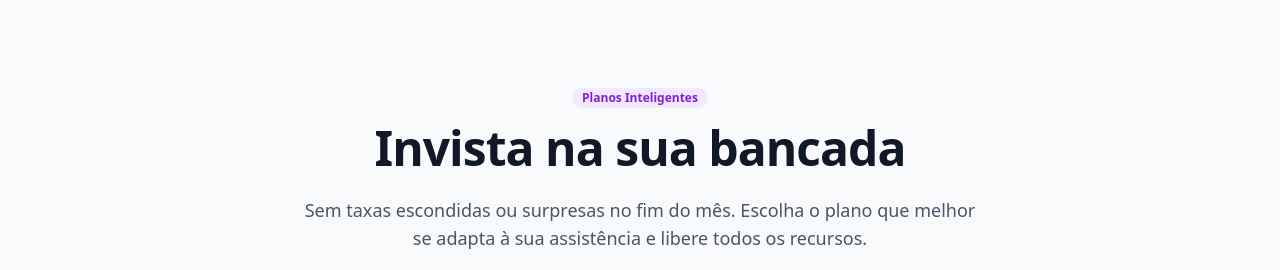
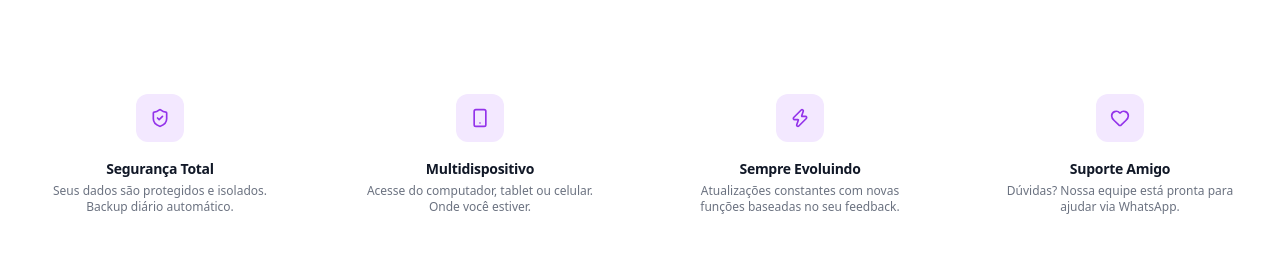
Before and after one commit to allsmart19/techflow-saas, a React (Vite) app: page / in a window 1280 px wide. Shown: the part 2527-2797 px from the top of the page. Built offline with nearby package versions, Linux system fonts and the light colour scheme; no server answers; the HTML template or start-up script is replaced by a standard one.

Commit message:
docs: add real testimonials and tech differentiators to landing page

```diff
--- a/src/pages/LandingPage.tsx
+++ b/src/pages/LandingPage.tsx
@@ -16,7 +16,12 @@ import {
   TrendingUp,
   LayoutDashboard,
   ArrowRight,
-  ClipboardList
+  ClipboardList,
+  Star,
+  ShieldCheck,
+  Smartphone,
+  Coffee,
+  Heart
 } from "lucide-react"
 import { motion, AnimatePresence } from "framer-motion"
 
@@ -75,6 +80,34 @@ export default function LandingPage() {
       image: "/print-dashboard.png",
       icon: <LayoutDashboard className="w-6 h-6" />
     },
+  ]
+
+  const depoimentos = [
+    {
+      name: "Ricardo Silva",
+      loja: "Fênix Assistência",
+      text: "O controle de comissões me economizou horas de planilha no fim do mês. Agora tudo é automático e transparente para a equipe.",
+      stars: 5
+    },
+    {
+      name: "Amanda Costa",
+      loja: "Tech Lab",
+      text: "Finalmente um sistema que entende que a gente precisa ver o lucro bruto descontando as peças na hora. Mudou meu jogo financeiro.",
+      stars: 5
+    },
+    {
+      name: "Carlos Eduardo",
+      loja: "Help Celulares",
+      text: "A nova lista de O.S. vertical ficou sensacional. É muito mais rápido gerenciar o laboratório pelo tablet ou celular.",
+      stars: 5
+    }
+  ]
+
+  const diferenciais = [
+    { title: "Segurança Total", desc: "Seus dados são protegidos e isolados. Backup diário automático.", icon: <ShieldCheck className="w-5 h-5" /> },
+    { title: "Multidispositivo", desc: "Acesse do computador, tablet ou celular. Onde você estiver.", icon: <Smartphone className="w-5 h-5" /> },
+    { title: "Sempre Evoluindo", desc: "Atualizações constantes com novas funções baseadas no seu feedback.", icon: <Zap className="w-5 h-5" /> },
+    { title: "Suporte Amigo", desc: "Dúvidas? Nossa equipe está pronta para ajudar via WhatsApp.", icon: <Heart className="w-5 h-5" /> }
   ]
 
   useEffect(() => {
@@ -325,6 +358,23 @@ export default function LandingPage() {
         </div>
       </section>
 
+      {/* Seção Diferenciais */}
+      <section className="py-20 bg-white border-t border-gray-100">
+        <div className="max-w-7xl mx-auto px-4">
+          <div className="grid grid-cols-2 lg:grid-cols-4 gap-8">
+            {diferenciais.map((d, i) => (
+              <div key={i} className="flex flex-col items-center text-center p-6 rounded-2xl hover:bg-purple-50 transition-colors group">
+                 <div className="w-12 h-12 bg-purple-100 text-purple-600 rounded-xl flex items-center justify-center mb-4 group-hover:bg-purple-600 group-hover:text-white transition-all">
+                    {d.icon}
+                 </div>
+                 <h4 className="font-bold text-gray-900 mb-1">{d.title}</h4>
+                 <p className="text-xs text-gray-500">{d.desc}</p>
+              </div>
+            ))}
+          </div>
+        </div>
+      </section>
+
       {/* Planos de Assinatura (Pricing) */}
       <section className="py-24 bg-slate-50 relative border-t border-gray-100">
         <div className="absolute top-0 inset-x-0 h-px bg-gradient-to-r from-transparent via-purple-200 to-transparent" />
@@ -395,6 +445,39 @@ export default function LandingPage() {
         </div>
       </section>
 
+      {/* Depoimentos */}
+      <section className="py-24 bg-white">
+        <div className="max-w-7xl mx-auto px-4">
+          <div className="text-center mb-16">
+            <h2 className="text-3xl md:text-5xl font-extrabold text-gray-900 mb-4 tracking-tight">Quem usa, aprova</h2>
+            <p className="text-gray-500 text-lg">Milhares de assistências já abandonaram o caderno e planilhas.</p>
+          </div>
+
+          <div className="grid md:grid-cols-3 gap-8">
+            {depoimentos.map((d, i) => (
+              <div key={i} className="bg-slate-50 p-8 rounded-[2.5rem] border border-gray-100 relative shadow-sm hover:shadow-md transition-shadow">
+                 <div className="flex gap-1 mb-6">
+                    {[...Array(d.stars)].map((_, s) => (
+                      <Star key={s} className="w-4 h-4 text-amber-500 fill-amber-500" />
+                    ))}
+                 </div>
+                 <p className="text-gray-700 italic mb-8 relative z-10 leading-relaxed">"{d.text}"</p>
+                 <div className="flex items-center gap-4">
+                    <div className="w-10 h-10 bg-purple-600 rounded-full flex items-center justify-center text-white font-bold text-xs">
+                      {d.name.charAt(0)}
+                    </div>
+                    <div>
+                       <p className="font-bold text-gray-900 text-sm">{d.name}</p>
+                       <p className="text-[11px] text-purple-600 font-bold uppercase">{d.loja}</p>
+                    </div>
+                 </div>
+                 <div className="absolute top-8 right-8 text-purple-100 italic font-serif text-6xl pointer-events-none opacity-50">“</div>
+              </div>
+            ))}
+          </div>
+        </div>
+      </section>
+
       {/* CTA Final Foco Conversão Máxima */}
       <section className="py-24 relative overflow-hidden bg-white">
         <div className="max-w-5xl mx-auto px-4 text-center relative z-10">
```
